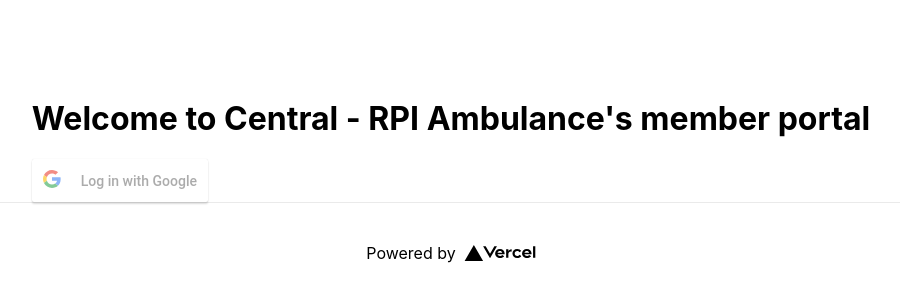
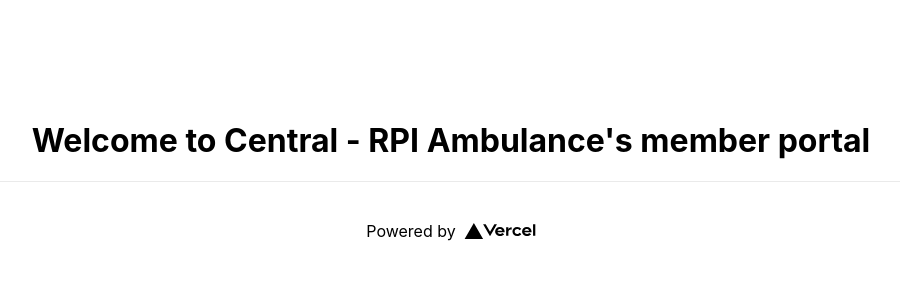
Before and after one commit to techinems/central, a Next.js app: page / in a window 1280 px wide. Shown: the part 210-510 px from the top of the page, without its empty margins (189-1089 px from the left). Built offline with nearby package versions, Linux system fonts and the light colour scheme; no server answers.

Commit message:
Start adopting next-auth over react-google-login

```diff
--- a/components/auth/login.tsx
+++ /dev/null
@@ -1,22 +0,0 @@
-import React, { FunctionComponent } from 'react';
-import { GoogleLogin, GoogleLoginResponse, GoogleLoginResponseOffline } from 'react-google-login';
-
-const Login: FunctionComponent = () => {
-  const handleGoogleLogin = async (googleData: GoogleLoginResponse | GoogleLoginResponseOffline) => {
-    console.log(googleData);
-  }
-  return (
-    <div>
-      <GoogleLogin
-        clientId={process.env.NEXT_PUBLIC_GOOGLE_CLIENT_ID || ''}
-        buttonText="Log in with Google"
-        onSuccess={handleGoogleLogin}
-        onFailure={handleGoogleLogin}
-        cookiePolicy={'single_host_origin'}
-        isSignedIn={true}
-      />
-    </div>
-  );
-}
-
-export default Login;
--- a/package.json
+++ b/package.json
@@ -10,9 +10,9 @@
   },
   "dependencies": {
     "next": "11.1.2",
+    "next-auth": "^4.0.0-beta.4",
     "react": "17.0.2",
-    "react-dom": "17.0.2",
-    "react-google-login": "^5.2.2"
+    "react-dom": "17.0.2"
   },
   "devDependencies": {
     "@types/react": "17.0.27",
--- a/pages/index.tsx
+++ b/pages/index.tsx
@@ -1,7 +1,6 @@
 import type { NextPage } from 'next'
 import Head from 'next/head'
 import Image from 'next/image'
-import Login from '../components/auth/login';
 import styles from '../styles/Home.module.css'
 
 const Home: NextPage = () => {
@@ -20,7 +19,6 @@ const Home: NextPage = () => {
 
         <div className="grid">
           <div className="col-span-1">
-            <Login />
           </div>
         </div>
       </main>
```
Also changed, not shown: components/auth/logout.tsx (deleted, +0 -19 lines), pages/api/auth/[...nextauth].ts (added, +11 -0 lines), 1 other file (tests, documents, lock files or other folders).
